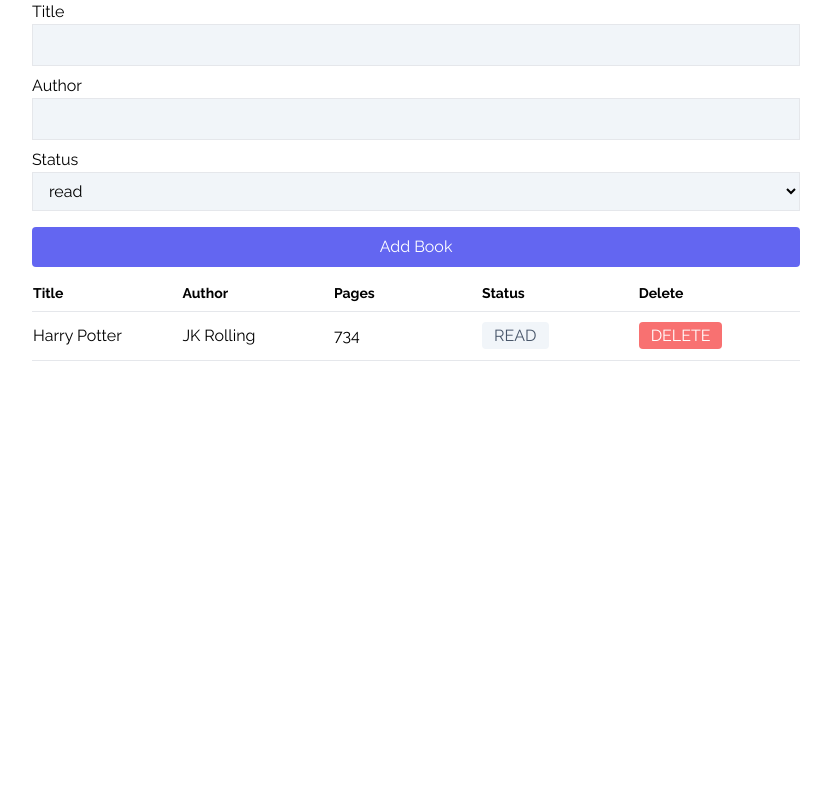
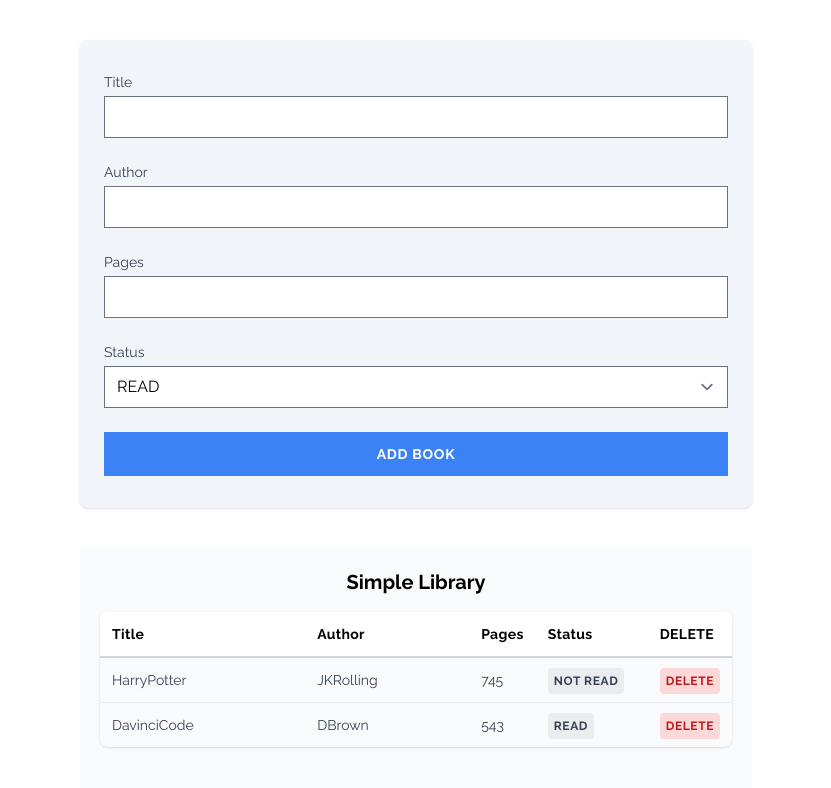
Before and after one commit to Mink-a/Library, a plain HTML site: page index.html in a window 1280 px wide. Shown: the whole page, without its empty margins (224-1055 px from the left). Drawn offline with nearby package versions, Linux system fonts and the light colour scheme.

Commit message:
refactored UI

```diff
--- a/index.html
+++ b/index.html
@@ -1,106 +1,98 @@
 <!DOCTYPE html>
 <html lang="en" class="font-['Raleway']">
+
 <head>
   <meta charset="UTF-8" />
   <meta http-equiv="X-UA-Compatible" content="IE=edge" />
   <meta name="viewport" content="width=device-width, initial-scale=1.0" />
   <link rel="preconnect" href="https://fonts.googleapis.com" />
   <link rel="preconnect" href="https://fonts.gstatic.com" crossorigin />
-    <link
-      href="https://fonts.googleapis.com/css2?family=Raleway:wght@400;700&display=swap"
-      rel="stylesheet"
-    />
-    <script src="https://cdn.tailwindcss.com"></script>
+  <link href="https://fonts.googleapis.com/css2?family=Raleway:wght@400;700&display=swap" rel="stylesheet" />
+  <script src="https://cdn.tailwindcss.com?plugins=forms"></script>
   <title>Simple Library</title>
 </head>
+
 <body>
-    <div class="container mx-auto max-w-3xl">
-      <!-- From
-      ---------------------------- -->
-      <form>
-        <div class="flex flex-col mb-2">
-          <label for="title">Title</label>
-          <input
-            type="text"
-            name="title"
-            id="title"
-            class="bg-slate-100 border py-2 px-3"
-          />
+  <div class="mt-10 sm:mx-auto sm:w-full sm:max-w-2xl">
+    <div class="bg-slate-100 py-8 px-6 shadow rounded-lg">
+      <form action="#" class="space-y-6 mb-0">
+        <div>
+          <label for="title" class="block text-sm font-medium text-gray-700">Title</label>
+          <div class="mt-1">
+            <input type="text" name="title" id="title" required class="w-full">
           </div>
-        <div class="flex flex-col mb-2">
-          <label for="author">Author</label>
-          <input
-            type="text"
-            name="author"
-            id="author"
-            class="bg-slate-100 border py-2 px-3"
-          />
         </div>
-        <div class="flex flex-col mb-2">
-          <label for="status">Status</label>
-          <select
-            name="status"
-            id="status"
-            class="bg-slate-100 border py-2 px-3"
-          >
-            <option value="read">read</option>
-            <option value="not-read">not read</option>
+
+        <div>
+          <label for="author" class="block text-sm font-medium text-gray-700">Author</label>
+          <div class="mt-1">
+            <input type="text" name="author" id="author" required class="w-full">
+          </div>
+        </div>
+
+        <div>
+          <label for="pages" class="block text-sm font-medium text-gray-700">Pages</label>
+          <div class="mt-1">
+            <input type="text" name="pages" id="pages" required class="w-full">
+          </div>
+        </div>
+
+        <div>
+          <label for="status" class="block text-sm font-medium text-gray-700">Status</label>
+          <div class="mt-1">
+            <select name="status" id="status" class="w-full">
+              <option value="read">READ</option>
+              <option value="not-read">NOT READ</option>
             </select>
           </div>
-        <button class="bg-indigo-500 text-white py-2 rounded my-2 w-full">
-          Add Book
-        </button>
+        </div>
+
+        <input type="submit" value="ADD BOOK"
+          class="bg-blue-500 w-full py-3 text-white font-bold text-sm tracking-wider focus:bg-blue-600 focus:ring-2 focus:ring-blue-400 focus:ring-offset-2">
       </form>
-      <!-- From End -->
+    </div>
 
-      <!-- Table
-      --------------------------- -->
-      <table class="table-fixed mx-auto">
-        <thead>
-          <tr class="border-b font-semibold mb-4">
-            <td class="w-full sm:w-[200px] lg:w-[1fr] text-sm py-2">Title</td>
-            <td
-              class="w-full sm:w-[200px] lg:w-[1fr] text-sm py-2 hidden sm:table-cell lg:table-cell"
-            >
-              Author
-            </td>
-            <td
-              class="w-full sm:w-[200px] lg:w-[1fr] text-sm py-2 hidden lg:table-cell"
-            >
-              Pages
-            </td>
-            <td class="w-full sm:w-[200px] lg:w-[1fr] text-sm py-2">Status</td>
-            <td
-              class="w-full sm:w-[200px] lg:w-[1fr] text-sm py-2 hidden lg:table-cell"
-            >
-              Delete
+    <div class="mt-10 p-5 h-screen bg-gray-50">
+      <h1 class="text-xl mb-4 font-bold text-center">Simple Library</h1>
+      <div class="overflow-auto rounded-lg shadow">
+        <table class="w-full">
+          <thead class="bg-white border-b-2 border-gray-300">
+            <tr>
+              <th class="p-3 text-sm font-semibold tracking-wide text-left">Title</th>
+              <th class="p-3 text-sm font-semibold tracking-wide text-left ">Author</th>
+              <th class="w-16 p-3 text-sm font-semibold tracking-wide text-left hidden sm:table-cell">Pages</th>
+              <th class="w-28 p-3 text-sm font-semibold tracking-wide text-left">Status</th>
+              <th class="w-16 p-3 text-sm font-semibold tracking-wide text-left hidden sm:table-cell">DELETE</th>
+            </tr>
+          </thead>
+          <tbody class="divide-y divide-gray-200">
+            <tr>
+              <td class="p-3 text-sm text-gray-700 whitespace-nowrap">HarryPotter</td>
+              <td class="p-3 text-sm text-gray-700 whitespace-nowrap">JKRolling</td>
+              <td class="p-3 text-sm text-gray-700 whitespace-nowrap hidden sm:table-cell">745</td>
+              <td class="p-3 text-sm text-gray-700 whitespace-nowrap"><span
+                  class="p-1.5 text-xs bg-gray-200 text-gray-700 bg-opacity-70 rounded font-semibold uppercase tracking-wider">not
+                  read</span></td>
+              <td class="p-3 text-sm text-gray-700 whitespace-nowrap hidden sm:table-cell"><span
+                  class="p-1.5 text-xs bg-red-200 text-red-700 bg-opacity-70 rounded font-semibold uppercase tracking-wider">DELETE</span>
               </td>
             </tr>
-        </thead>
-        <tbody>
-          <!-- One Row
-          ------------------------- -->
-          <tr class="border-b">
-            <td class="py-3">Harry Potter</td>
-            <td class="py-3 hidden sm:table-cell lg:table-cell">JK Rolling</td>
-            <td class="py-3 hidden lg:table-cell">734</td>
-            <td class="py-3">
-              <span
-                class="bg-slate-100 text-slate-600 px-3 py-1 rounded cursor-pointer"
-                >READ</span
-              >
+            <tr>
+              <td class="p-3 text-sm text-gray-700 whitespace-nowrap">DavinciCode</td>
+              <td class="p-3 text-sm text-gray-700 whitespace-nowrap">DBrown</td>
+              <td class="p-3 text-sm text-gray-700 whitespace-nowrap hidden sm:table-cell">543</td>
+              <td class="p-3 text-sm text-gray-700 whitespace-nowrap"><span
+                  class="p-1.5 text-xs bg-gray-200 text-gray-700 bg-opacity-70 rounded font-semibold uppercase tracking-wider">read</span>
               </td>
-            <td class="py-3 hidden lg:table-cell">
-              <span
-                class="bg-red-400 text-white px-3 py-1 rounded cursor-pointer"
-                >DELETE</span
-              >
+              <td class="p-3 text-sm text-gray-700 whitespace-nowrap hidden sm:table-cell"><span
+                  class="p-1.5 text-xs bg-red-200 text-red-700 bg-opacity-70 rounded font-semibold uppercase tracking-wider">DELETE</span>
               </td>
             </tr>
-          <!-- One Row End -->
           </tbody>
         </table>
-      <!-- Table End -->
+      </div>
+    </div>
   </div>
 </body>
+
 </html>
```
Lines whose indentation alone changed are shown as unchanged.
